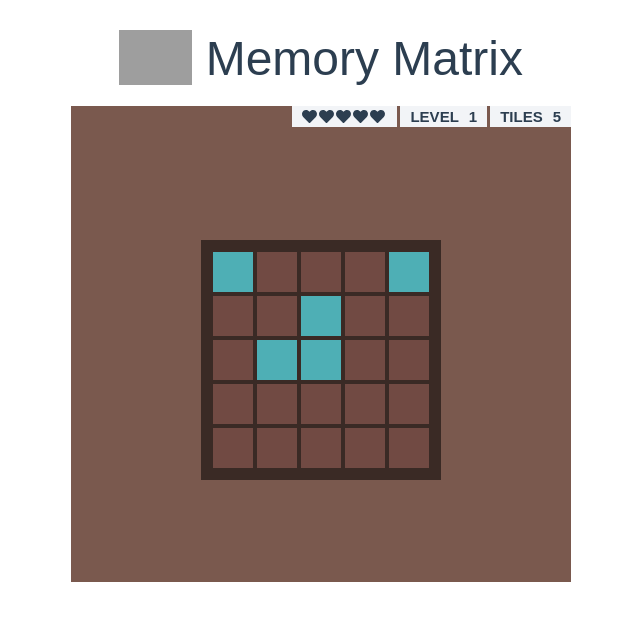
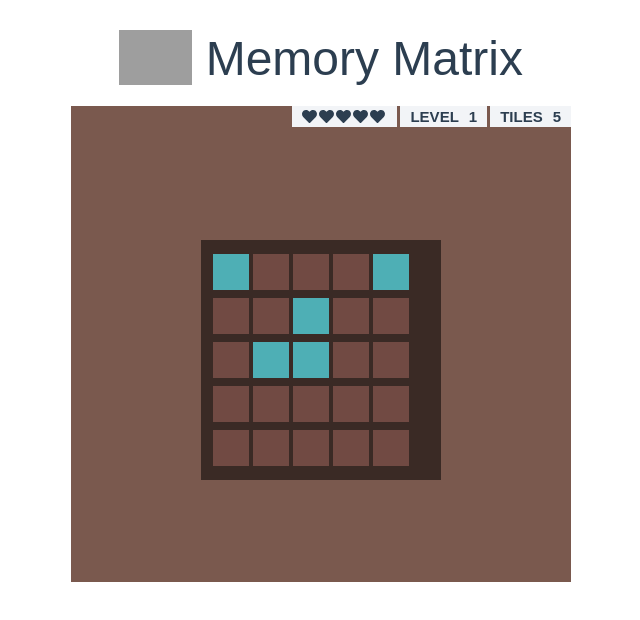
Before and after one commit to yoon12345678910/MemoryMatrix, a Vue app: page / in a window 1280 px wide. Both pictures are taken after a click on the button "NEW". Shown: the top 620 px of the page, without its empty margins (319-959 px from the left). Built offline with nearby package versions, Linux system fonts and the light colour scheme; grey boxes are pictures that could not be loaded.

Commit message:
change tile size

```diff
--- a/src/components/TileBox.vue
+++ b/src/components/TileBox.vue
@@ -74,8 +74,8 @@ export default {
 }
 .tile .flipper {
 	position: relative;
-  width: 40px;
-  height: 40px;
+  width: 36px;
+  height: 36px;
   transition: 0.5s;
 	transform-style: preserve-3d;
 }
@@ -113,7 +113,7 @@ export default {
   background: #51a729;
 }
 .tile .back svg {
-  padding: 10px;
+  padding: 8px;
   font-size: 20px;
   color: #feffff;
 }
```
